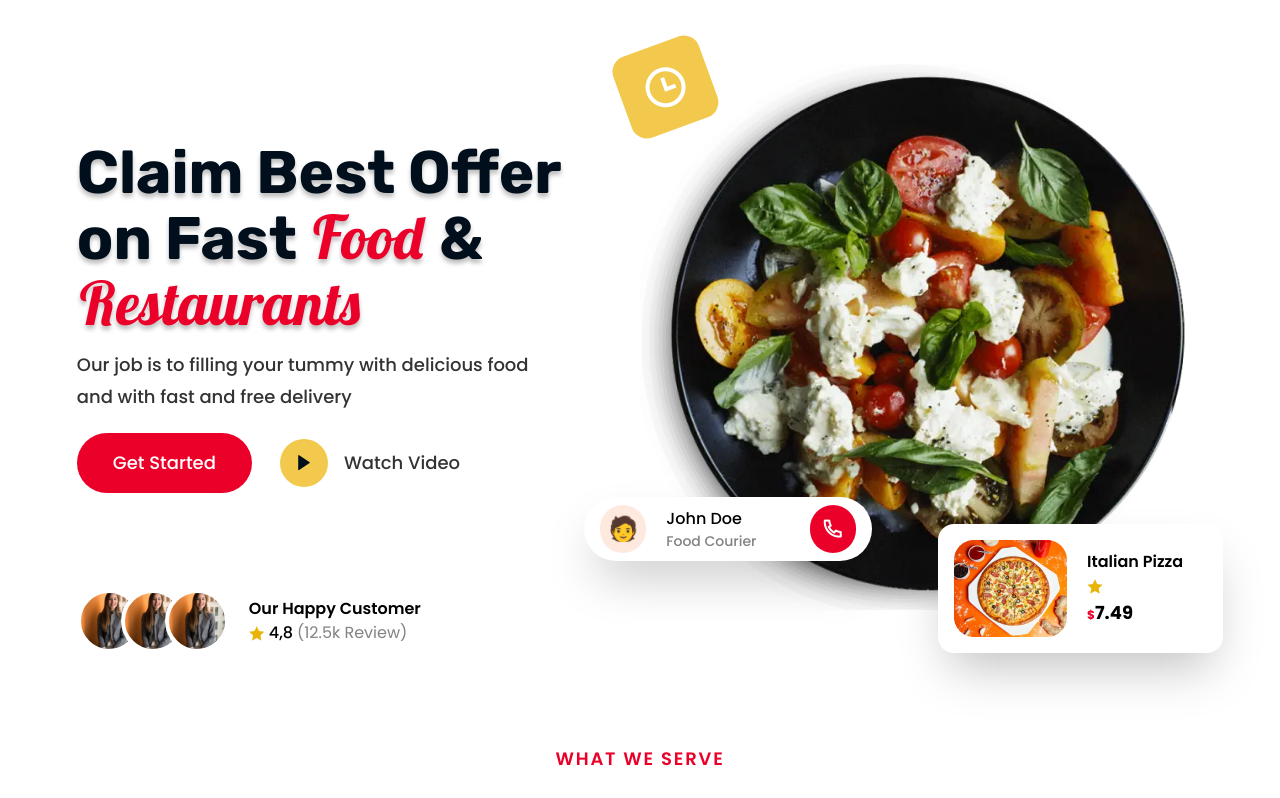
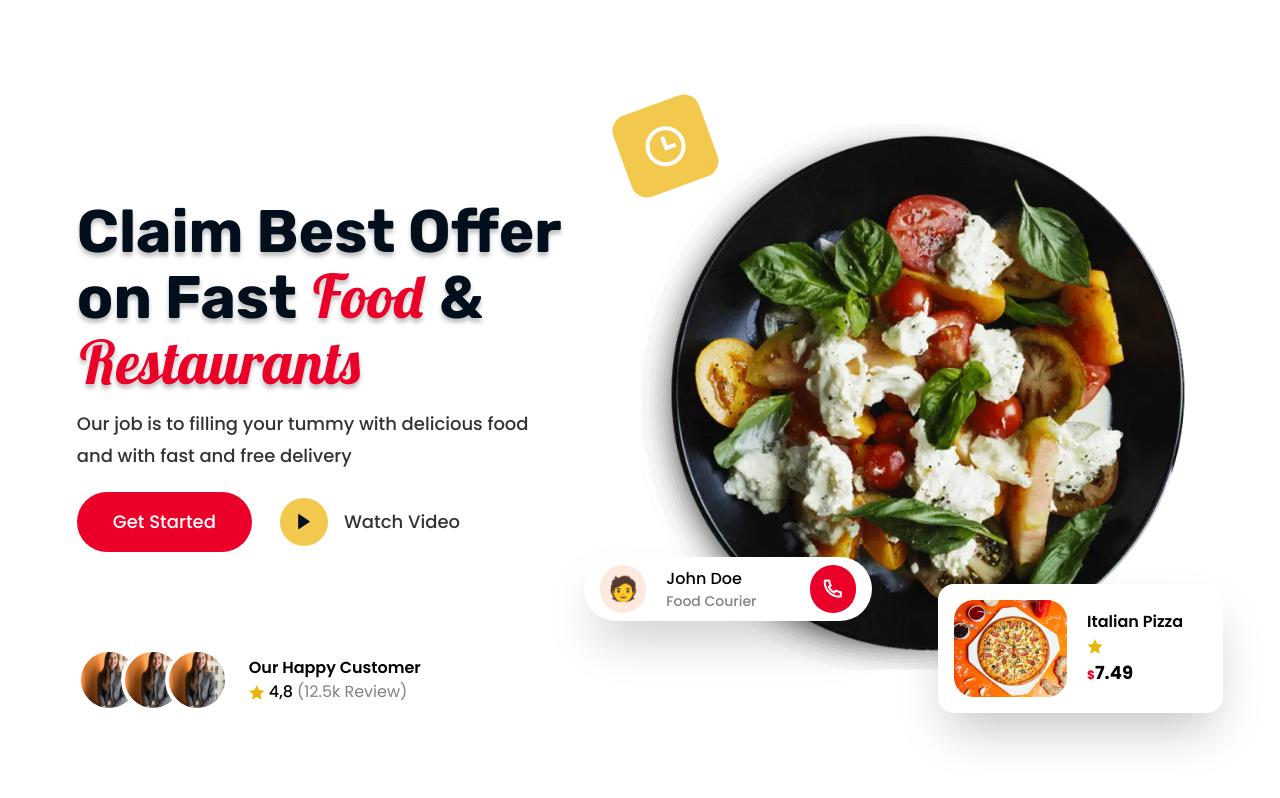
Before and after one commit to ferii007/food-landing-page, a React (Create React App) app: page / in a window 1280 px wide. Shown: the top 798 px of the page. Built offline with nearby package versions, Linux system fonts and the light colour scheme.

Commit message:
small change

```diff
--- a/src/components/hero-components/HeroSection.js
+++ b/src/components/hero-components/HeroSection.js
@@ -8,7 +8,7 @@ import heroPizza from'./../../assets/img/hero-img/hero-pizza.png';
 const HeroSection = () => {
 
     return(
-        <section className="max-width-01 lg:h-screen xl:h-auto">
+        <section className="max-width-01 md:h-screen flex">
             <div className="hero-content">
                 <div className="hero-desc">
                     <h1 className="hero-title">
```
